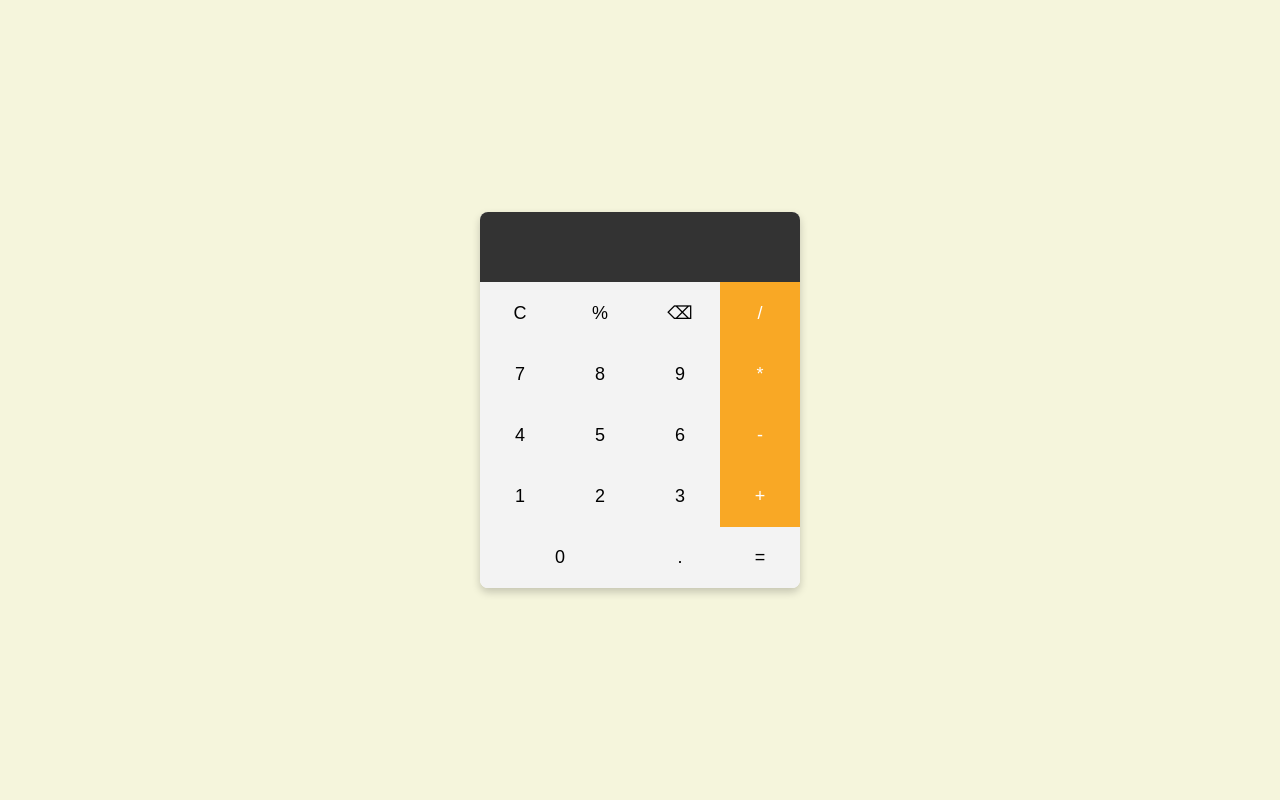
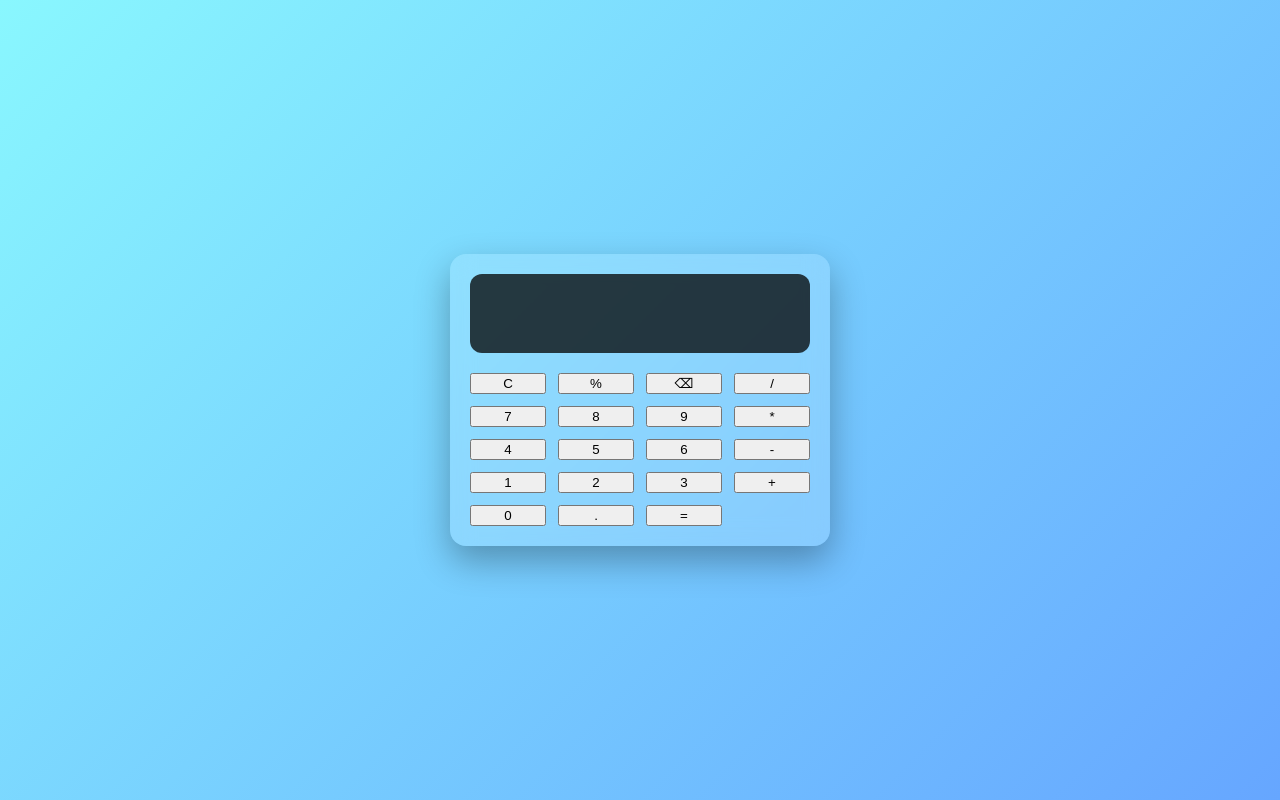
Before and after one commit to Ankitpandey321/Interactive-Calculator, a Python web app: template templates/index.html in a window 1280 px wide. Run offline with Jinja, Linux system fonts and the light colour scheme; the template is opened without the code that fills it, so the values that code supplies are empty.

Commit message:
Update style.css

```diff
--- a/static/style.css
+++ b/static/style.css
@@ -1,7 +1,7 @@
-/* General Styling */
+/* Background */
 body {
-    font-family: Arial, sans-serif;
-    background-color:beige;
+    font-family: "Poppins", Arial, sans-serif;
+    background: linear-gradient(135deg, #89f7fe, #66a6ff);
     display: flex;
     justify-content: center;
     align-items: center;
@@ -9,65 +9,39 @@ body {
     margin: 0;
 }
 
+/* Calculator Box with Glass Effect */
 .calculator {
-    width: 320px;
-    background-color: #fff;
-    box-shadow: 0px 4px 8px rgba(0, 0, 0, 0.2);
-    border-radius: 8px;
-    overflow: hidden;
+    width: 340px;
+    padding: 20px;
+    background: rgba(255, 255, 255, 0.15);
+    backdrop-filter: blur(12px);
+    border-radius: 16px;
+    box-shadow: 0 15px 35px rgba(0, 0, 0, 0.3);
 }
 
+/* Display */
 .display {
-    background-color: #333;
+    background: rgba(0, 0, 0, 0.75);
     padding: 20px;
+    border-radius: 12px;
+    margin-bottom: 20px;
 }
 
 .display input {
     width: 100%;
-    font-size: 24px;
-    color: #fff;
+    font-size: 32px;
+    color: #00ffae;
     background: none;
     border: none;
     text-align: right;
     outline: none;
 }
 
+/* Buttons Grid */
 .buttons {
     display: grid;
     grid-template-columns: repeat(4, 1fr);
+    gap: 12px;
 }
 
-  button {
-    font-size: 18px;
-    border: none;
-    outline: none;
-    background-color: #f3f3f3;
-    padding: 20px;
-    cursor: pointer;
-    transition: background-color 0.3s;
-  }
-
-  button:hover {
-    background-color: #e0e0e0;
-  }
-
-  button:active {
-    background-color: #ccc;
-  }
-
-  button.span-two {
-    grid-column: span 2;
-  }
-
-  button:nth-child(4n) {
-    background-color: #f9a825;
-    color: #fff;
-  }
-
-  button:nth-child(4n):hover {
-    background-color: #f57f17;
-  }
-
-  button:nth-child(4n):active {
-    background-color: #ef6c00;
-  }
+/* Buttons St*
```
Lines whose indentation alone changed are shown as unchanged.
